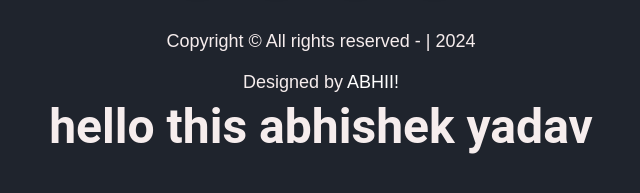
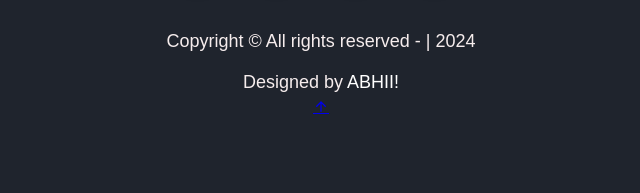
Before and after one commit to yadavabhii/My-Portfolio, a plain HTML site: page index.html in a window 1280 px wide. Shown: the part 6314-6507 px from the top of the page, without its empty margins (319-959 px from the left). Drawn offline with nearby package versions, Linux system fonts and the light colour scheme.

Commit message:
add scroll btn

```diff
--- a/index.html
+++ b/index.html
@@ -284,7 +284,9 @@
                 </div>
             </div>
         </div>
-        <h1>hello this abhishek yadav</h1>
+        <a href="#" class="scroll-top-btn">
+            <i class="ri-arrow-up-line"></i>
+        </a>
         <script src="script.js"></script>
 </body>
 
```
